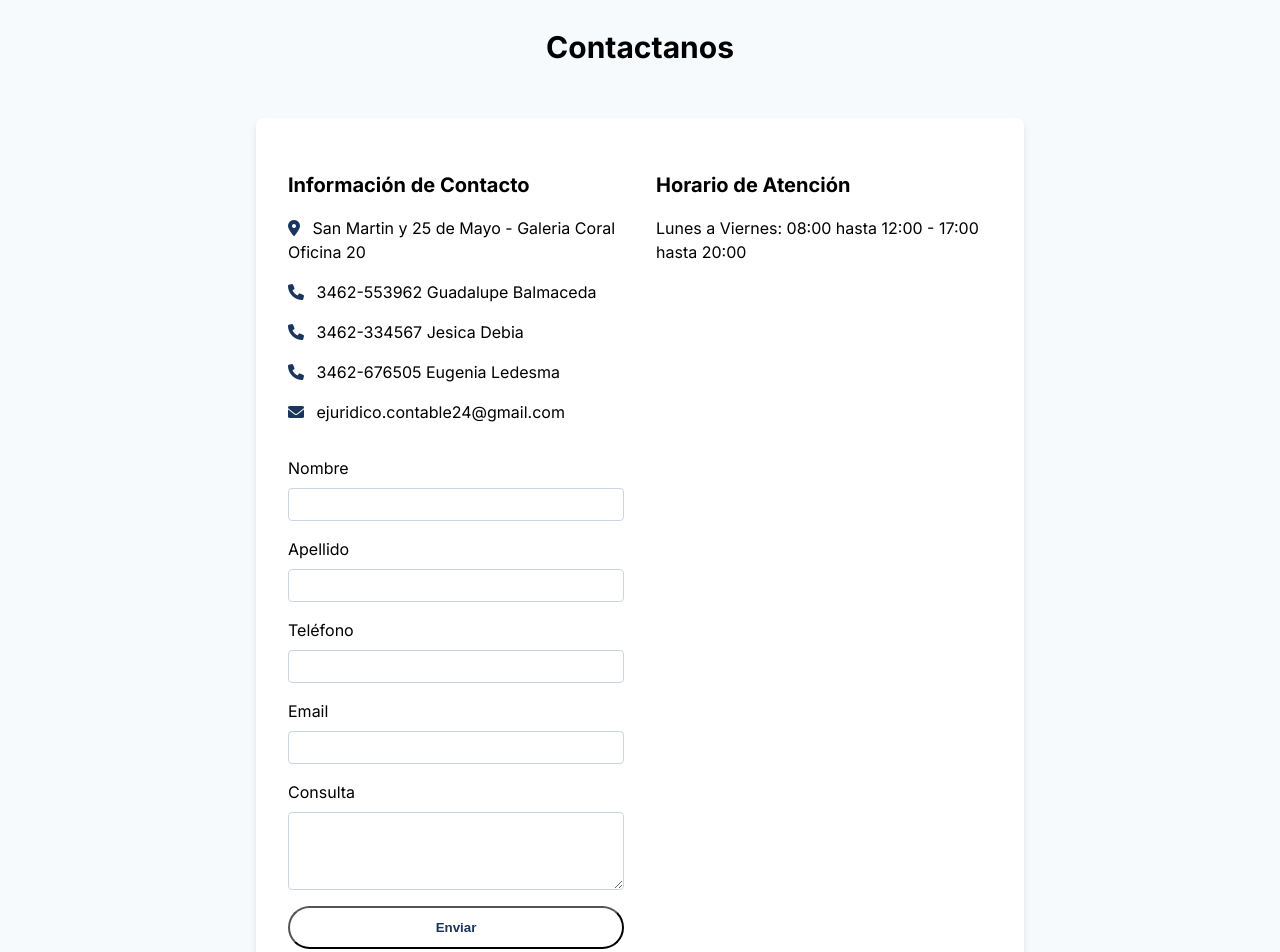
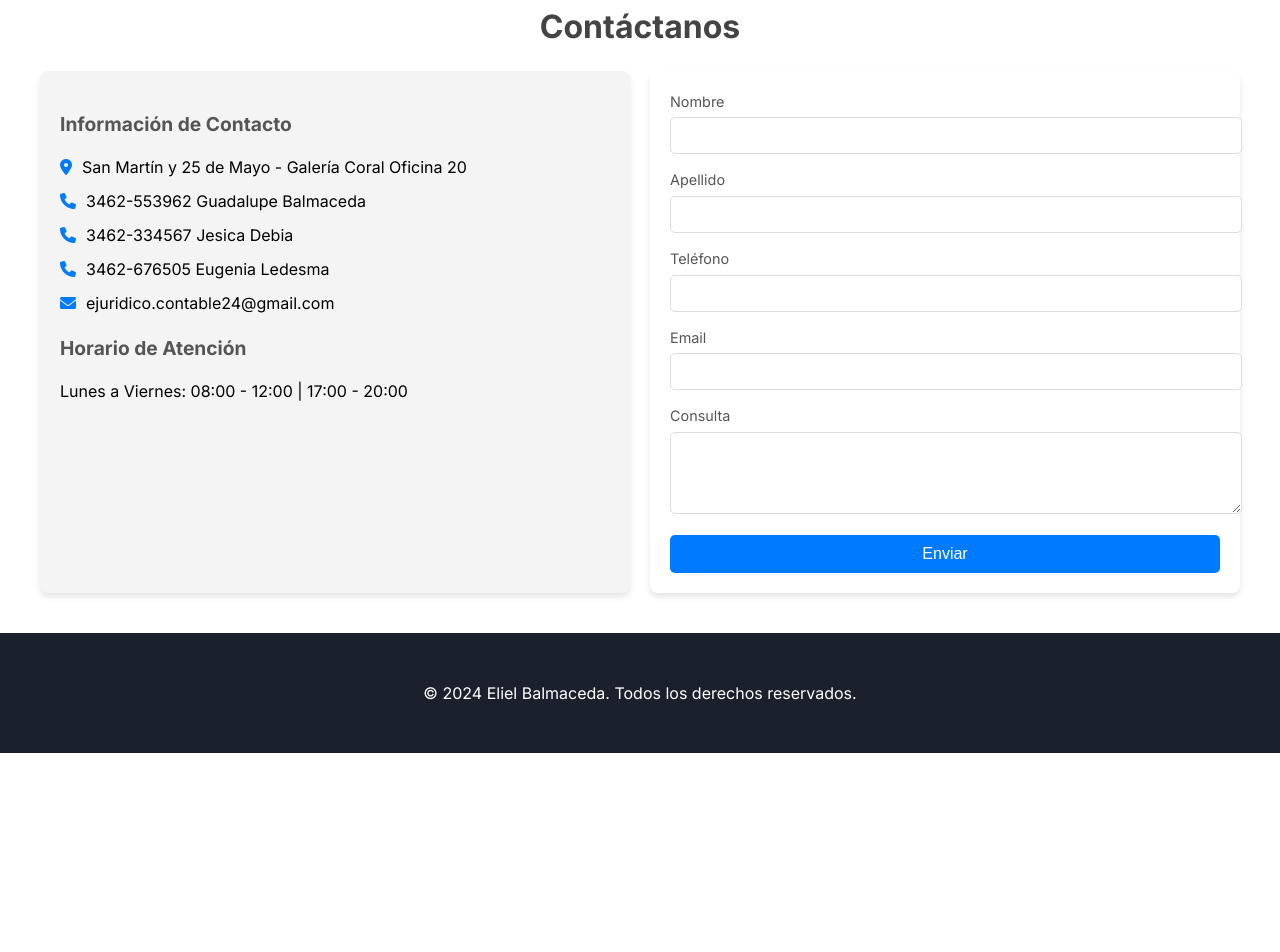
Before and after one commit to elielbalmaceda/Pagina-Estudio, a plain HTML site: page Estudio Juridco Contable/index.html in a window 1280 px wide. Shown: the part 1653-2605 px from the top of the page. After the commit the page ends 2406 px from the top, so only its background shows below. Drawn offline with Linux system fonts and the light colour scheme.

Commit message:
Cambio-contac-form

```diff
--- a/Estudio Juridco Contable/assets/css/styles.css
+++ b/Estudio Juridco Contable/assets/css/styles.css
@@ -215,84 +215,103 @@ html, body{
     color: #4a5568;
 }
 
-/* Contacto */
-.contact-container {
-    max-width: 48rem;
-    margin: 0 auto;
+/* Sección de contacto */
+.contact-section {
+    padding: 40px;
+    background-color: #fff;
 }
 
-.contact-card {
-    background-color: white;
-    border-radius: 0.5rem;
-    box-shadow: 0 4px 6px rgba(0, 0, 0, 0.1);
-    padding: 2rem;
+.contact-section h2 {
+    text-align: center;
+    margin-bottom: 20px;
+    font-size: 2em;
+    color: #444;
 }
 
-.contact-grid {
-    display: grid;
-    grid-template-columns: 1fr;
-    gap: 2rem;
+.contact-container {
+    display: flex;
+    justify-content: space-between;
+    gap: 20px;
+    flex-wrap: wrap;
 }
 
-@media (min-width: 768px) {
-    .contact-grid {
-        grid-template-columns: repeat(2, 1fr);
-    }
+/* Información de contacto */
+.contact-info {
+    flex: 1;
+    min-width: 300px;
+    background: #f4f4f4;
+    padding: 20px;
+    border-radius: 8px;
+    box-shadow: 0 4px 6px rgba(0, 0, 0, 0.1);
 }
 
-.contact-info-title {
-    font-size: 1.25rem;
-    font-weight: bold;
-    margin-bottom: 1rem;
+.contact-info h3 {
+    margin-bottom: 10px;
+    font-size: 1.2em;
+    color: #555;
 }
 
-.contact-info-list {
+.contact-info ul {
     list-style: none;
     padding: 0;
 }
 
-.contact-info-list li {
-    margin-bottom: 1rem;
+.contact-info ul li {
+    margin-bottom: 10px;
+    display: flex;
+    align-items: center;
+    gap: 10px;
 }
 
-.contact-icon {
-    color: #1a365d;
-    margin-right: 0.5rem;
+.contact-info ul li i {
+    color: #007bff;
 }
 
-/* Formulario de contacto */
+/* Formulario */
 .contact-form {
-    display: grid;
-    gap: 1rem;
-    margin-top: 2rem;
+    flex: 1;
+    min-width: 300px;
+    padding: 20px;
+    background: #fff;
+    border-radius: 8px;
+    box-shadow: 0 4px 6px rgba(0, 0, 0, 0.1);
 }
 
-.form-group {
-    display: flex;
-    flex-direction: column;
+.contact-form label {
+    display: block;
+    margin-bottom: 5px;
+    font-size: 0.9em;
+    color: #555;
 }
 
-.form-group label {
-    margin-bottom: 0.5rem;
+.contact-form input, .contact-form textarea {
+    width: 100%;
+    padding: 10px;
+    margin-bottom: 15px;
+    border: 1px solid #ddd;
+    border-radius: 5px;
 }
 
-.form-group input,
-.form-group textarea {
-    padding: 0.5rem;
-    border: 1px solid #cbd5e0;
-    border-radius: 0.25rem;
+.contact-form button {
+    width: 100%;
+    padding: 10px;
+    background: #007bff;
+    color: #fff;
+    border: none;
+    border-radius: 5px;
+    cursor: pointer;
+    font-size: 1em;
 }
 
-.form-error {
-    display: none;
-    color: #e53e3e;
-    margin-top: 1rem;
+.contact-form button:hover {
+    background: #0056b3;
 }
 
-.form-success {
-    display: none;
-    color: #38a169;
-    margin-top: 1rem;
+/* Responsividad */
+@media (max-width: 768px) {
+    .contact-container {
+        flex-direction: column;
+    }
 }
 /* Footer */
 .footer {
--- a/Estudio Juridco Contable/index.html
+++ b/Estudio Juridco Contable/index.html
@@ -33,7 +33,7 @@
         <div class="hero-content">
             <h1 class="hero-title">Soluciones Legales y Contables</h1>
             <p class="hero-subtitle">Experiencia y profesionalismo a su servicio</p>
-            <a href="#contacto" class="hero-button">Contactanos</a>
+            <a href="https://wa.me/3462334567" class="hero-button">Contactanos</a>
         </div>
     </header>
     <!-- Sección de Servicios -->
@@ -94,67 +94,42 @@
         </div>
     </section>
     <!-- Sección de Contacto -->
-    <section id="contacto" class="section section-gray">
-        <h2 class="section-title">Contactanos</h2>
+    <section class="contact-section">
+        <h2>Contáctanos</h2>
         <div class="contact-container">
-            <div class="contact-card">
-                <div class="contact-grid">
-                    <div>
-                        <h3 class="contact-info-title">Información de Contacto</h3>
-                        <ul class="contact-info-list">
-                            <li>
-                                <i class="fas fa-map-marker-alt contact-icon"></i>
-                                San Martin y 25 de Mayo - Galeria Coral Oficina 20
-                            </li>
-                            <li>
-                                <i class="fas fa-phone contact-icon"></i>
-                                3462-553962 Guadalupe Balmaceda
-                            </li>
-                            <li>
-                                <i class="fas fa-phone contact-icon"></i>
-                                3462-334567 Jesica Debia
-                            </li>
-                            <li>
-                                <i class="fas fa-phone contact-icon"></i>
-                                3462-676505 Eugenia Ledesma
-                            </li>
-                            <li>
-                                <i class="fas fa-envelope contact-icon"></i>
-                                ejuridico.contable24@gmail.com
-                            </li>
+            <!-- Información de contacto -->
+            <div class="contact-info">
+                <h3>Información de Contacto</h3>
+                <ul>
+                    <li><i class="fas fa-map-marker-alt"></i> San Martín y 25 de Mayo - Galería Coral Oficina 20</li>
+                    <li><i class="fas fa-phone"></i> 3462-553962 Guadalupe Balmaceda</li>
+                    <li><i class="fas fa-phone"></i> 3462-334567 Jesica Debia</li>
+                    <li><i class="fas fa-phone"></i> 3462-676505 Eugenia Ledesma</li>
+                    <li><i class="fas fa-envelope"></i> ejuridico.contable24@gmail.com</li>
                 </ul>
+                <h3>Horario de Atención</h3>
+                <p>Lunes a Viernes: 08:00 - 12:00 | 17:00 - 20:00</p>
+            </div>
             <!-- Formulario -->
-                        <form id="contact-form" class="contact-form">
-                            <div class="form-group">
+            <div class="contact-form">
+                <form id="contact-form">
                     <label for="nombre">Nombre</label>
-                                <input type="text" id="nombre" name="from_name" required>
-                            </div>
-                            <div class="form-group">
+                    <input type="text" id="nombre" name="nombre" required>
+
                     <label for="apellido">Apellido</label>
-                                <input type="text" id="apellido" name="from_lastname" required>
-                            </div>
-                            <div class="form-group">
+                    <input type="text" id="apellido" name="apellido" required>
+
                     <label for="telefono">Teléfono</label>
-                                <input type="tel" id="telefono" name="from_phone" required>
-                            </div>
-                            <div class="form-group">
+                    <input type="tel" id="telefono" name="telefono" required>
+
                     <label for="email">Email</label>
-                                <input type="email" id="email" name="from_email" required>
-                            </div>
-                            <div class="form-group">
-                                <label for="mensaje">Consulta</label>
-                                <textarea id="mensaje" name="message" rows="4" required></textarea>
-                            </div>
-                            <button type="submit" id="submit-btn" class="hero-button">Enviar</button>
+                    <input type="email" id="email" name="email" required>
+
+                    <label for="consulta">Consulta</label>
+                    <textarea id="consulta" name="consulta" rows="4" required></textarea>
+
+                    <button type="submit" id="submit-btn">Enviar</button>
                 </form>
-                    </div>
-                    <div>
-                        <h3 class="contact-info-title">Horario de Atención</h3>
-                        <ul class="contact-info-list">
-                            <li>Lunes a Viernes: 08:00 hasta 12:00 - 17:00 hasta 20:00</li>
-                        </ul>
-                    </div>
-                </div>
             </div>
         </div>
     </section>
@@ -164,7 +139,8 @@
     </footer>
             <!--Script de EmailJS-->
             <script src="https://cdn.emailjs.com/dist/email.min.js"></script>
-    <script src="assets/js/script.js"></script>
-    <!--Va aca ultimo porque permite que el HTML se cargue completamente antes de ejecutar el JavaScript-->
+            <!--Script de JavaScript-->
+            <script src="assets/js/script.js" defer></script>
+    <!--Va aca ultimo porque permite que el HTML se cargue completamente antes de ejecutar el JavaScript. defer para que el script no bloquee la carga del html-->
 </body>
 </html>
```
Lines whose indentation alone changed are shown as unchanged.
